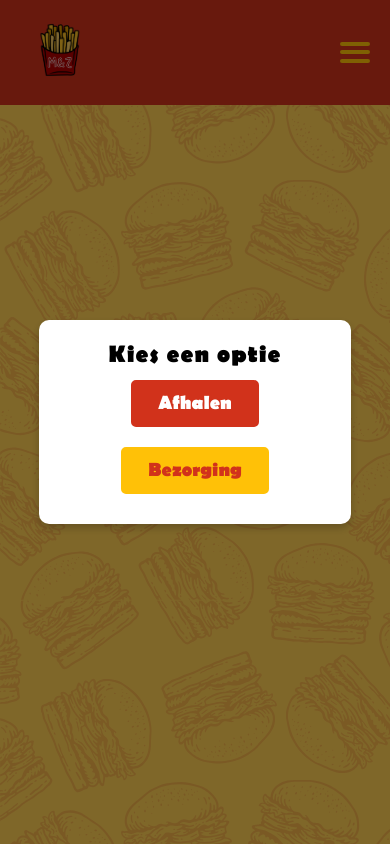
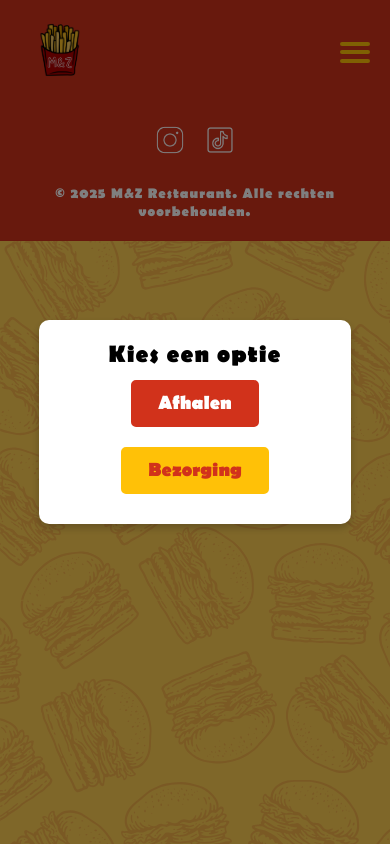
Before and after one commit to 100200stu/MZRESTAURANT, a PHP site: page /php/menu.php in a window 390 px wide. Run offline with PHP 8.4, Linux system fonts and the light colour scheme; data that the repository does not hold is empty.

Commit message:
updateeeee

```diff
--- a/css/styles.css
+++ b/css/styles.css
@@ -445,3 +448,42 @@
     margin-top: 20px;
     text-align: center;
 }
+.footer {
+    background-color: #d1321b; /* Rood */
+    color: white;
+    padding: 20px 0;
+    text-align: center;
+    font-size: 16px;
+    position: relative;
+    bottom: 0;
+    width: 100%;
+}
+
+.footer-content {
+    display: flex;
+    flex-direction: column;
+    align-items: center;
+    justify-content: center;
+    gap: 15px;
+}
+
+.social-links {
+    display: flex;
+    gap: 20px;
+}
+
+.social-icon img {
+    width: 30px;
+    height: 30px;
+    transition: transform 0.3s ease, opacity 0.3s ease;
+}
+
+.social-icon img:hover {
+    transform: scale(1.2); /* Vergroot de iconen bij hover */
+    opacity: 0.8; /* Maak de iconen iets transparanter */
+}
+
+.copyright {
+    font-size: 14px;
+    margin-top: 10px;
+}
--- a/php/menu.php
+++ b/php/menu.php
@@ -70,6 +70,7 @@
     <script src="../script/script.js" defer></script>
 
 </head>
+
 <body>
 <!-- Winkelwagen Teller -->
 <div class="cart-counter">
@@ -176,6 +177,23 @@
     <?php endwhile; ?>
 </main>
 
+<footer class="footer">
+    <div class="footer-content">
+        <div class="social-links">
+
+            <a href="https://www.instagram.com/mzsnackbar/" target="_blank" class="social-icon">
+                <img src="../images/instagram-icon.png" alt="Instagram M&Z Restaurant">
+            </a>
+            <a href="https://www.instagram.com/mzsnackbar/" target="_blank" class="social-icon">
+                <img src="../images/TikTok-icon.png" alt="TikTok M&Z Restaurant">
+            </a>
+        </div>
+        <p class="copyright">
+            &copy; 2025 M&Z Restaurant. Alle rechten voorbehouden.
+        </p>
+    </div>
+</footer>
 
 </body>
+
 </html>
```
Also changed, not shown: other parts of css/styles.css (+19 -16 lines), index.php (+19 -1 lines), php/checkout.php (+17 -0 lines), php/navbar.php (added, +25 -0 lines), images/TikTok-icon.png (added), images/facebook-icon.png (added), images/instagram-icon.png (added).
